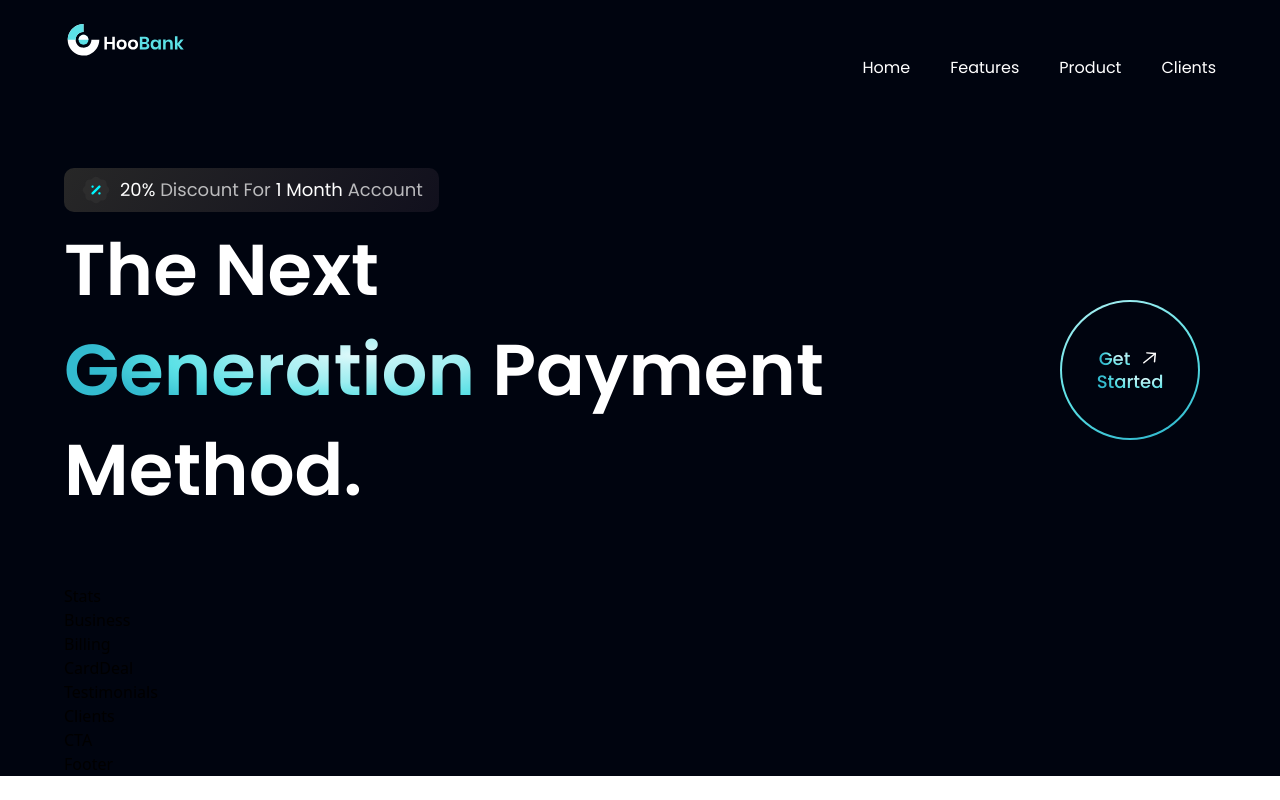
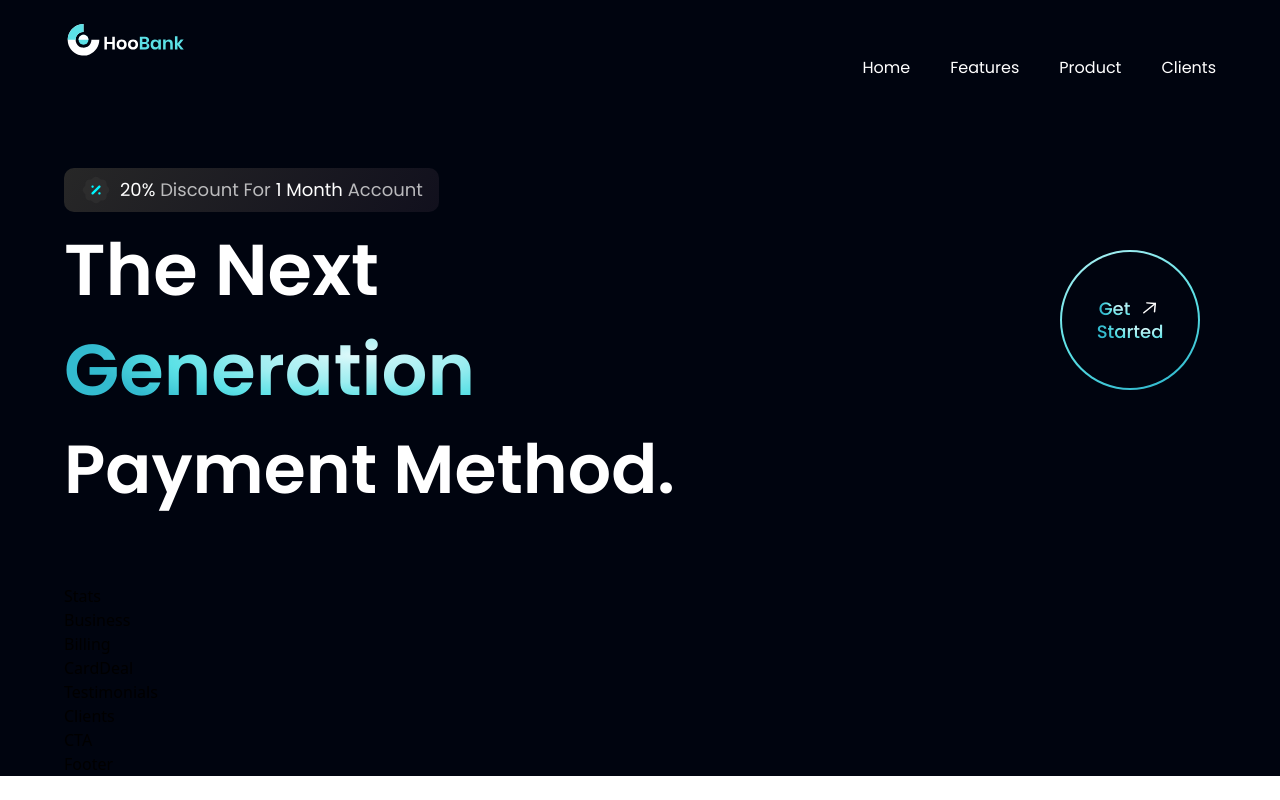
Before and after one commit to eze1er/eki_bank_business, a React (Vite) app: page / in a window 1280 px wide. Built offline with nearby package versions, Linux system fonts and the light colour scheme.

Commit message:
payment method added

```diff
--- a/src/components/Hero.jsx
+++ b/src/components/Hero.jsx
@@ -22,12 +22,16 @@
         <div className="flex flex-row justify-between items-center w-full">
           <h1 className="flex-1 font-poppins font-semibold ss:text-[72px] text-[52px] text-white ss:leading-[100px] leading-[75px]">
             The Next <br className="sm:block hidden" />{" "}
-            <span className="text-gradient">Generation</span> Payment Method.
+            <span className="text-gradient">Generation</span>{" "}
           </h1>
           <div className="ss:flex hidden md:mr-4 mr-0">
             <GetStarted />
           </div>
         </div>
+
+        <h1 className="font-poppins font-semibold ss:text-[68px] text-[52px] text-white ss:leading-[100px] leading-[75px] w-full">
+          Payment Method.
+        </h1>
       </div>
     </section>
   </div>
```
